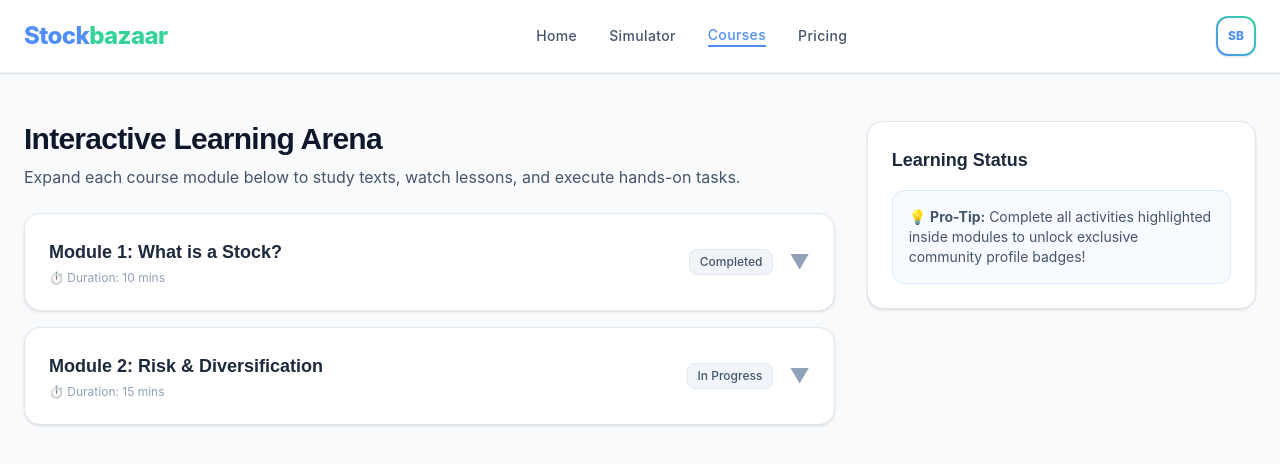
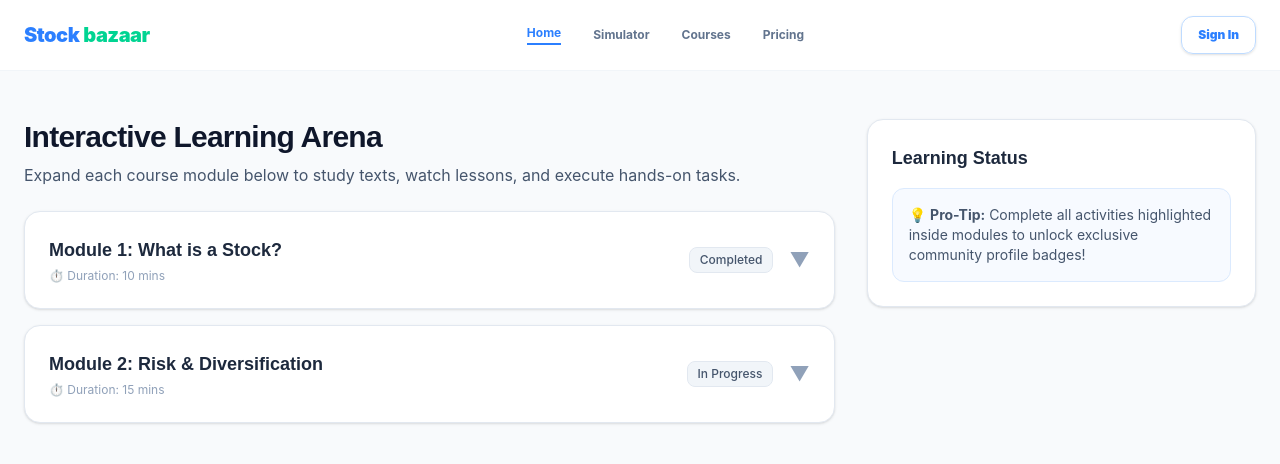
Before and after one commit to Chipkar879/stockbazaar, a Next.js app: page /courses in a window 1280 px wide. Shown: the top 464 px of the page. Built offline with nearby package versions, Linux system fonts and the light colour scheme.

Commit message:
feat: replace static SB text with dynamic user initials and sign in button in navbar

```diff
--- a/components/Navbar.jsx
+++ b/components/Navbar.jsx
@@ -1,69 +1,109 @@
-"use client";
-
+'use client';
 import Link from 'next/link';
-import { usePathname } from 'next/navigation';
-import { useState } from 'react';
+import { useState, useEffect } from 'react';
+import { supabase } from '@/lib/supabase';
 
 export default function Navbar() {
-  const pathname = usePathname();
-  const [isOpen, setIsOpen] = useState(false);
+  const [user, setUser] = useState(null);
+  const [initials, setInitials] = useState('');
+  const [loading, setLoading] = useState(true);
 
-  // Helper function to check if a link is active
-  const getLinkClass = (path) => {
-    const baseClass = "font-medium text-sm tracking-wide transition-colors pb-1 md:py-0 py-2 block";
-    const activeClass = "text-[#4F8EF7] font-bold border-b-2 border-[#4F8EF7] md:border-b-2 border-b-0";
-    const inactiveClass = "text-slate-600 hover:text-[#4F8EF7]";
+  useEffect(() => {
+    // 1. Get initial authentication session state
+    const getSessionAndProfile = async () => {
+      try {
+        const { data: { session } } = await supabase.auth.getSession();
+        if (session?.user) {
+          setUser(session.user);
 
-    return `${baseClass} ${pathname === path ? activeClass : inactiveClass}`;
+          // Fetch user's profile to extract their chosen full name
+          const { data: profile } = await supabase
+            .from('profiles')
+            .select('name')
+            .eq('id', session.user.id)
+            .maybeSingle();
+
+          if (profile?.name) {
+            // Convert full name into uppercase initials (e.g. "Vikrant Chipkar" -> "VC")
+            const nameParts = profile.name.trim().split(/\s+/);
+            const userInitials = nameParts.length > 1
+              ? (nameParts[0][0] + nameParts[nameParts.length - 1][0]).toUpperCase()
+              : nameParts[0].substring(0, 2).toUpperCase();
+            setInitials(userInitials);
+          } else {
+            // Fallback to the first two letters of their email handle
+            setInitials(session.user.email.substring(0, 2).toUpperCase());
+          }
+        }
+      } catch (err) {
+        console.error("Navbar sync error:", err);
+      } finally {
+        setLoading(false);
+      }
     };
 
+    getSessionAndProfile();
+
+    // 2. Setup active realtime auth state event stream listener
+    const { data: { subscription } } = supabase.auth.onAuthStateChange((_event, session) => {
+      if (session?.user) {
+        setUser(session.user);
+        getSessionAndProfile();
+      } else {
+        setUser(null);
+        setInitials('');
+      }
+    });
+
+    return () => subscription.unsubscribe();
+  }, []);
+
   return (
-    <nav className="bg-white border-b border-slate-100 sticky top-0 z-50 shadow-sm backdrop-blur-md bg-white/95 px-6 py-4">
+    <header className="w-full bg-white border-b border-slate-100 sticky top-0 z-50 px-6 py-4">
       <div className="max-w-7xl mx-auto flex items-center justify-between">
 
-            {/* LEFT SIDE: MOBILE MENU TRIGGER & LOGO */}
+        {/* Left Side: Brand Logo */}
+        <Link href="/" className="flex items-center gap-1 group select-none">
+          <span className="text-xl font-black tracking-tight text-blue-500">Stock</span>
+          <span className="text-xl font-black tracking-tight text-emerald-400">bazaar</span>
+        </Link>
+
+        {/* Center: Navigation Layout Items */}
+        <nav className="hidden md:flex items-center gap-8 text-xs font-bold text-slate-500">
+          <Link href="/" className="text-blue-500 border-b-2 border-blue-500 pb-0.5 transition-all">Home</Link>
+          <Link href="/#simulator" className="hover:text-slate-900 transition-all">Simulator</Link>
+          <Link href="/#courses" className="hover:text-slate-900 transition-all">Courses</Link>
+          <Link href="/#pricing" className="hover:text-slate-900 transition-all">Pricing</Link>
+        </nav>
+
+        {/* Right Side: Contextual Auth Avatar / Signup Call to Action */}
         <div className="flex items-center gap-4">
-                {/* Mobile Menu Button (2 lines) */}
-                <button
-                  onClick={() => setIsOpen(!isOpen)}
-                  className="flex flex-col justify-center items-center md:hidden w-6 h-6 gap-1.5 text-slate-600 focus:outline-none z-50"
-                  aria-label="Toggle Menu"
+          {loading ? (
+            // Loading State Spinner Placeholder
+            <div className="h-9 w-9 bg-slate-100 rounded-xl animate-pulse border border-slate-200" />
+          ) : !user ? (
+            // Condition A: User is not authenticated
+            <Link
+              href="/signup?mode=login"
+              className="text-xs font-black text-blue-500 border border-blue-200 hover:bg-blue-50/50 px-4 py-2.5 rounded-xl transition-all shadow-sm"
             >
-                    <span className={`h-0.5 w-5 bg-current transform transition duration-300 ease-in-out ${isOpen ? 'rotate-45 translate-y-1' : ''}`} />
-                    <span className={`h-0.5 w-5 bg-current transform transition duration-300 ease-in-out ${isOpen ? '-rotate-45 -translate-y-1' : ''}`} />
-                </button>
-
-                {/* Brand Logo */}
-                <Link href="/" className="font-poppins font-extrabold text-2xl text-[#4F8EF7] tracking-tight select-none">
-                    Stock<span className="text-[#34D399]">bazaar</span>
+              Sign In
             </Link>
-            </div>
-
-            {/* DESKTOP NAVIGATION (Hidden on Mobile) */}
-            <div className="hidden md:flex items-center justify-center gap-8 flex-1">
-                <Link href="/" className={getLinkClass('/')}>Home</Link>
-                <Link href="/simulator" className={getLinkClass('/simulator')}>Simulator</Link>
-                <Link href="/courses" className={getLinkClass('/courses')}>Courses</Link>
-                <Link href="/pricing" className={getLinkClass('/pricing')}>Pricing</Link>
-            </div>
-
-            {/* RIGHT SIDE: PROFILE AVATAR */}
-            <div className="flex items-center gap-4 flex-shrink-0">
-                <div className="h-10 w-10 bg-gradient-to-tr from-[#4F8EF7] to-[#34D399] rounded-xl p-0.5 shadow-sm">
-                    <div className="h-full w-full bg-white rounded-[10px] flex items-center justify-center text-xs font-extrabold text-[#4F8EF7]">SB</div>
+          ) : (
+            // Condition B: User is active (Replaces hardcoded 'SB' with extracted initials)
+            <div className="relative group cursor-pointer">
+              <div className="h-9 w-9 rounded-xl bg-gradient-to-tr from-blue-500 to-emerald-400 p-[2px] shadow-sm transition-transform active:scale-95">
+                <div className="h-full w-full bg-white rounded-[10px] flex items-center justify-center">
+                  <span className="text-[11px] font-black tracking-wider bg-gradient-to-tr from-blue-500 to-emerald-400 bg-clip-text text-transparent">
+                    {initials}
+                  </span>
                 </div>
               </div>
             </div>
+          )}
+        </div>
 
-        {/* MOBILE DROPDOWN MENU (Only opens when button clicked) */}
-        {isOpen && (
-          <div className="md:hidden absolute top-full left-0 w-full bg-white border-b border-slate-100 px-6 py-4 space-y-3 shadow-xl animate-fadeInFast z-40">
-              <Link href="/" onClick={() => setIsOpen(false)} className={getLinkClass('/')}>Home</Link>
-              <Link href="/simulator" onClick={() => setIsOpen(false)} className={getLinkClass('/simulator')}>Simulator</Link>
-              <Link href="/courses" onClick={() => setIsOpen(false)} className={getLinkClass('/courses')}>Courses</Link>
-              <Link href="/pricing" onClick={() => setIsOpen(false)} className={getLinkClass('/pricing')}>Pricing</Link>
       </div>
-        )}
-    </nav>
+    </header>
   );
 }
```
Lines whose indentation alone changed are shown as unchanged.
